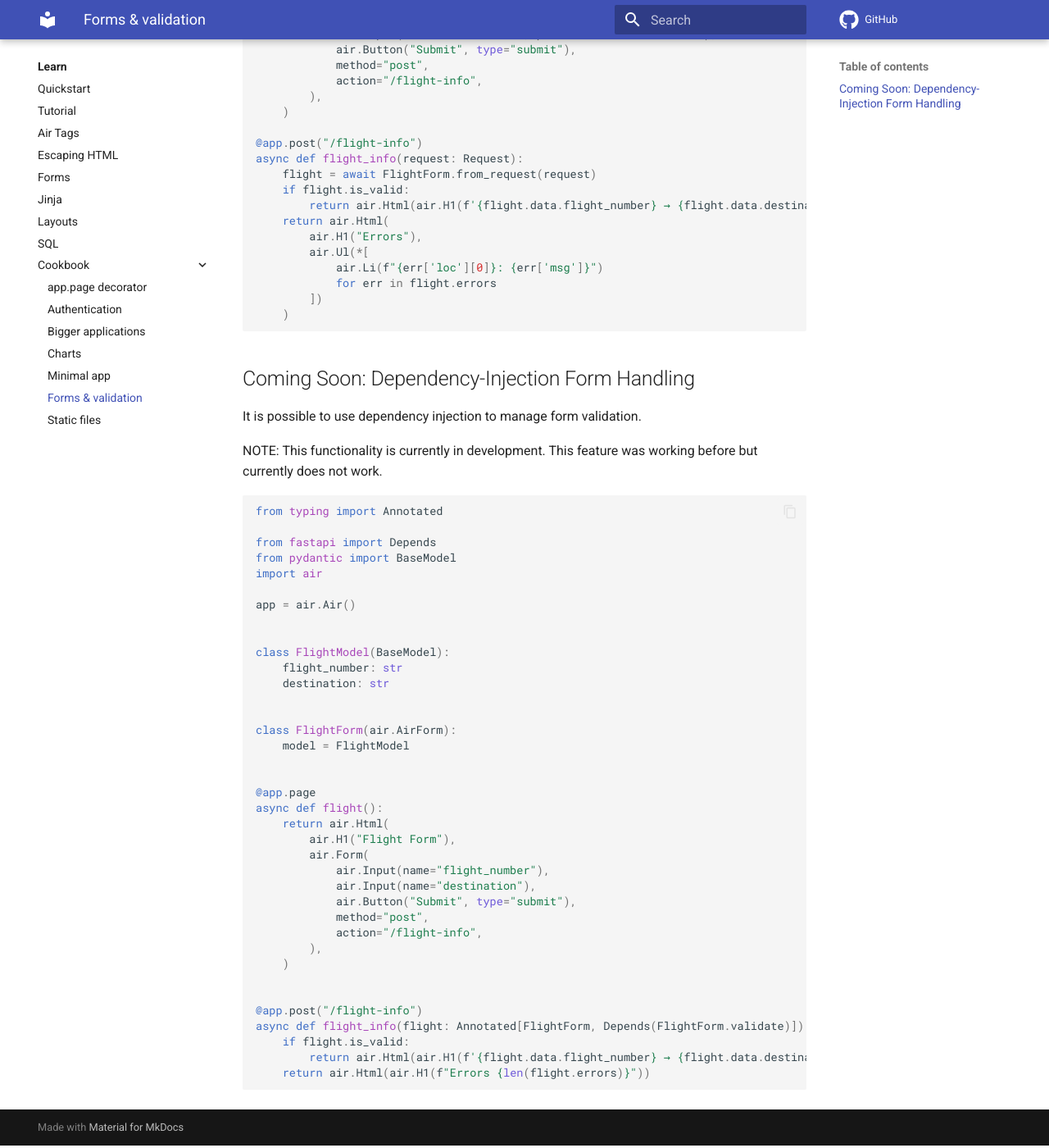
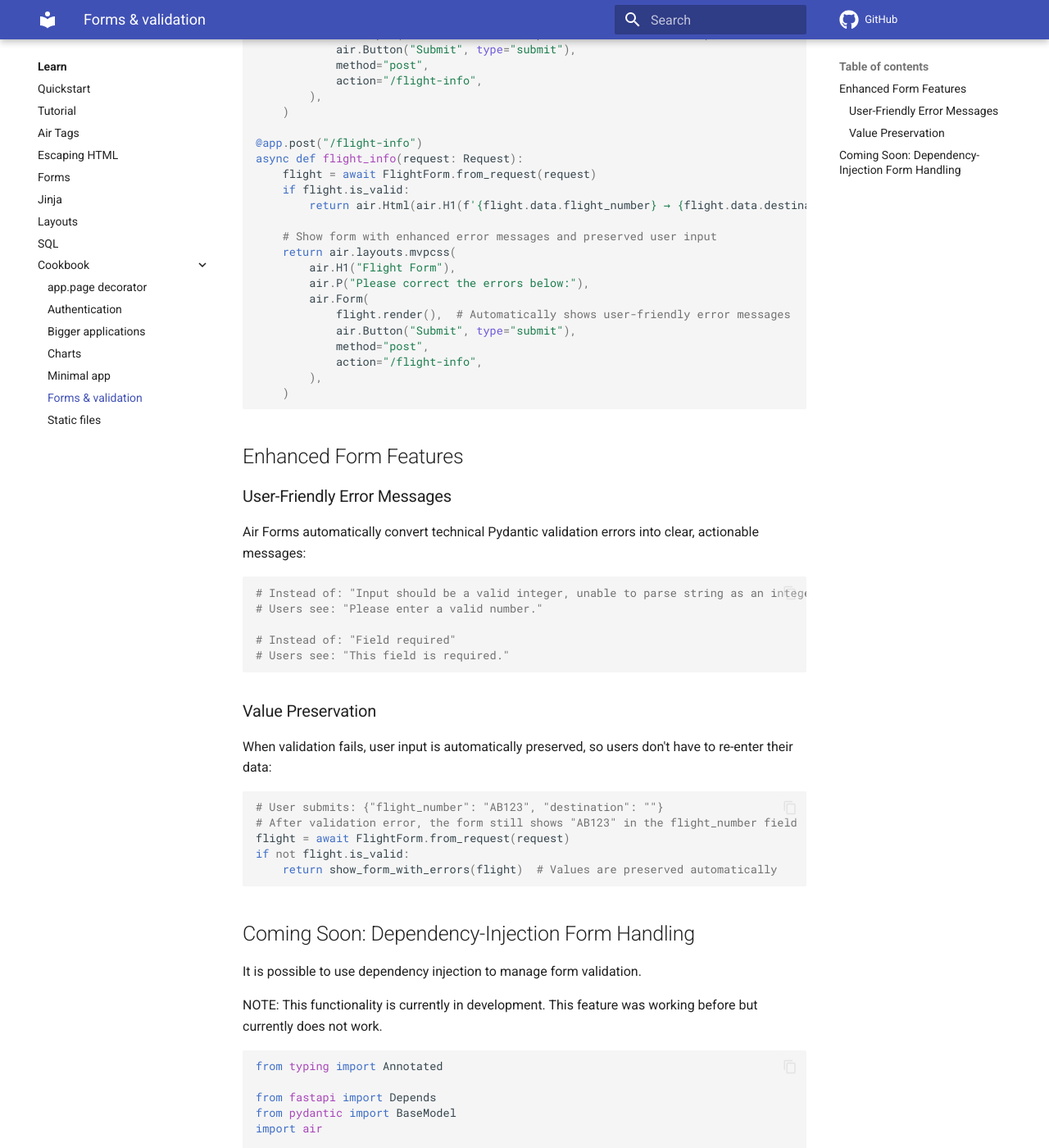
Before and after one commit to feldroy/air, an MkDocs documentation site: the page built from docs/learn/cookbook/forms.md, in a window 1280 px wide and 1400 px high, scrolled down 654 px. Shown: the whole window at 82% size. Built offline with MkDocs 1.6.1 and Material for MkDocs 9.7.7, drawn with Linux system fonts in a browser that asks for light colours; comment, search, counter and statistics services are not loaded.

Commit message:
Issue #122 - Add docs and fixed formatting

````diff
--- a/docs/learn/cookbook/forms.md
+++ b/docs/learn/cookbook/forms.md
@@ -35,13 +35,44 @@ async def flight_info(request: Request):
     flight = await FlightForm.from_request(request)
     if flight.is_valid:
         return air.Html(air.H1(f'{flight.data.flight_number} → {flight.data.destination}'))
-    return air.Html(
-        air.H1("Errors"),
-        air.Ul(*[
-            air.Li(f"{err['loc'][0]}: {err['msg']}")
-            for err in flight.errors
-        ])
+
+    # Show form with enhanced error messages and preserved user input
+    return air.layouts.mvpcss(
+        air.H1("Flight Form"),
+        air.P("Please correct the errors below:"),
+        air.Form(
+            flight.render(),  # Automatically shows user-friendly error messages
+            air.Button("Submit", type="submit"),
+            method="post",
+            action="/flight-info",
+        ),
     )
+```
+
+## Enhanced Form Features
+
+### User-Friendly Error Messages
+
+Air Forms automatically convert technical Pydantic validation errors into clear, actionable messages:
+
+```python
+# Instead of: "Input should be a valid integer, unable to parse string as an integer"
+# Users see: "Please enter a valid number."
+
+# Instead of: "Field required"
+# Users see: "This field is required."
+```
+
+### Value Preservation
+
+When validation fails, user input is automatically preserved, so users don't have to re-enter their data:
+
+```python
+# User submits: {"flight_number": "AB123", "destination": ""}
+# After validation error, the form still shows "AB123" in the flight_number field
+flight = await FlightForm.from_request(request)
+if not flight.is_valid:
+    return show_form_with_errors(flight)  # Values are preserved automatically
 ```
 
 ## Coming Soon: Dependency-Injection Form Handling
````
Also changed, not shown: docs/learn/forms.md (+15 -2 lines), 1 other file.
